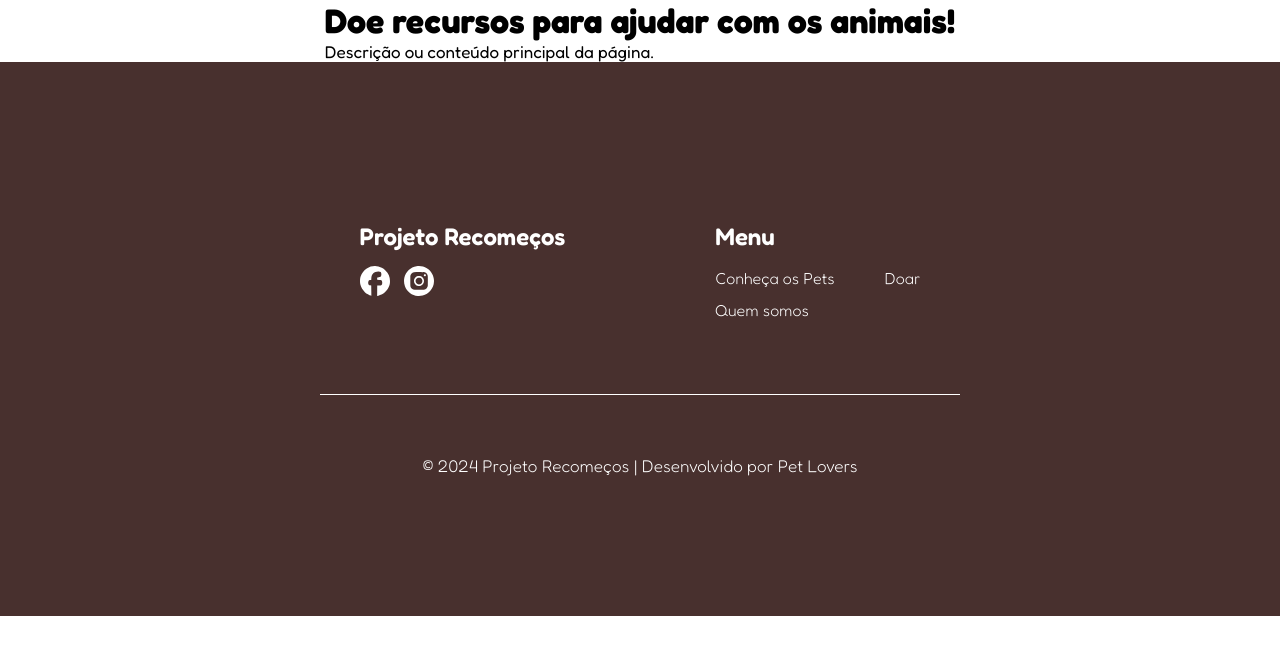
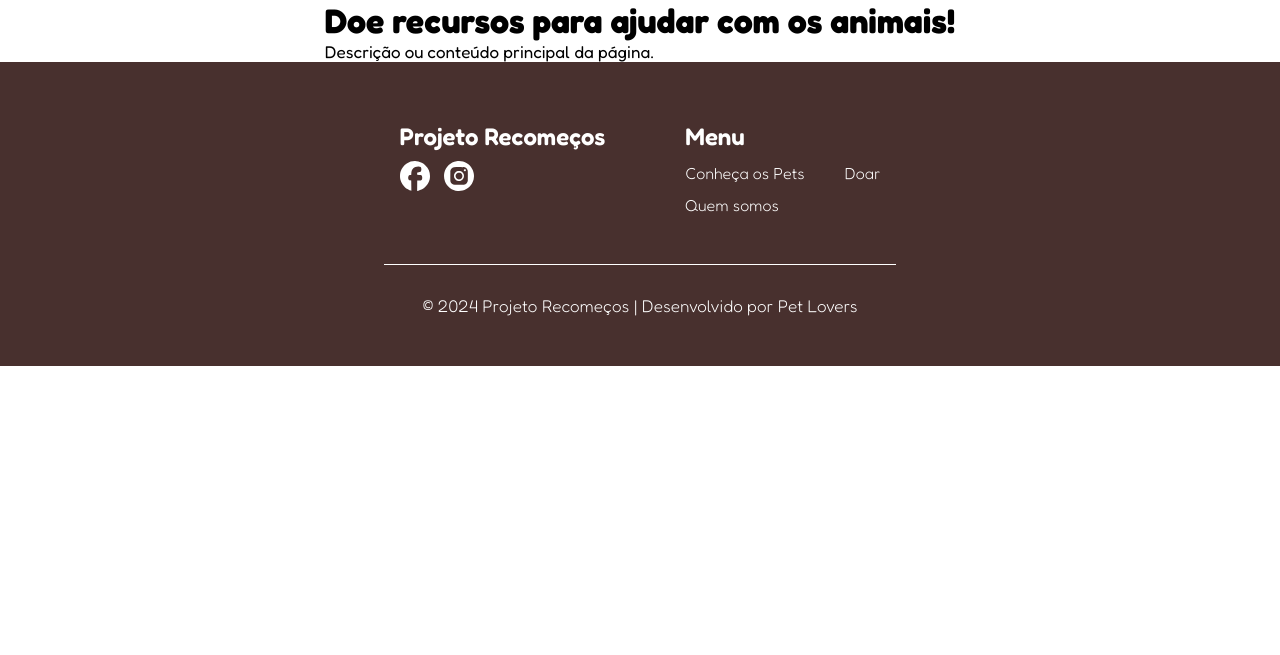
Before and after one commit to ThiagoRAlmeida2/ProjetoONG, a PHP site: page /doar.php in a window 1280 px wide. Shown: the part 74-729 px from the top of the page. Run offline with PHP 8.4, Linux system fonts and the light colour scheme.

Commit message:
ajuste footer

```diff
--- a/src/css/footer.css
+++ b/src/css/footer.css
@@ -6,7 +6,8 @@ footer {
     justify-items: center;
     justify-content: center;
 
-    padding: 160px 0 120px 0;
+    /* Reduzindo o padding do rodapé */
+    padding: 60px 0 40px 0;
     margin: 0;
 
     top: 100%;
@@ -18,7 +19,9 @@ footer section {
     display: flex;
     justify-content: center;
     flex-wrap: wrap;
-    gap: 150px;
+
+    /* Reduzindo o espaçamento entre as seções */
+    gap: 80px;
 }
 
 /* SEÇÃO DE INFORMAÇÕES NO FOOTER */
@@ -28,7 +31,7 @@ footer section {
 
 .footer-info h2 {
     padding: 0;
-    margin-bottom: 15px;
+    margin-bottom: 10px;
 
     font-size: 24px;
     font-weight: 600;
@@ -51,7 +54,9 @@ footer section {
 .footer-menu div {
     display: flex;
     flex-wrap: wrap;
-    gap: 50px;
+
+    /* Reduzindo o gap entre os menus */
+    gap: 40px;
 }
 
 .footer-menu div ul {
@@ -61,7 +66,7 @@ footer section {
 .footer-menu div ul li {
     color: #fff;
 
-    width:fit-content;
+    width: fit-content;
     display: flex;
     flex-direction: column;
     flex-wrap: wrap;
@@ -88,8 +93,9 @@ footer section {
     display: flex;
     flex-direction: column;
 
-    width: 50%;
-    margin: 65px auto 40px auto;
+    /* Reduzindo a largura da linha */
+    width: 40%;
+    margin: 40px auto 20px auto;
 }
 
 /* SEÇÃO DE DIREITOS AUTORAIS */
@@ -97,7 +103,7 @@ footer section {
     color: #fff;
 
     text-align: center;
-    padding: 20px 0;
+    padding: 10px 0;
 }
 
 .footer-copy p {
```
